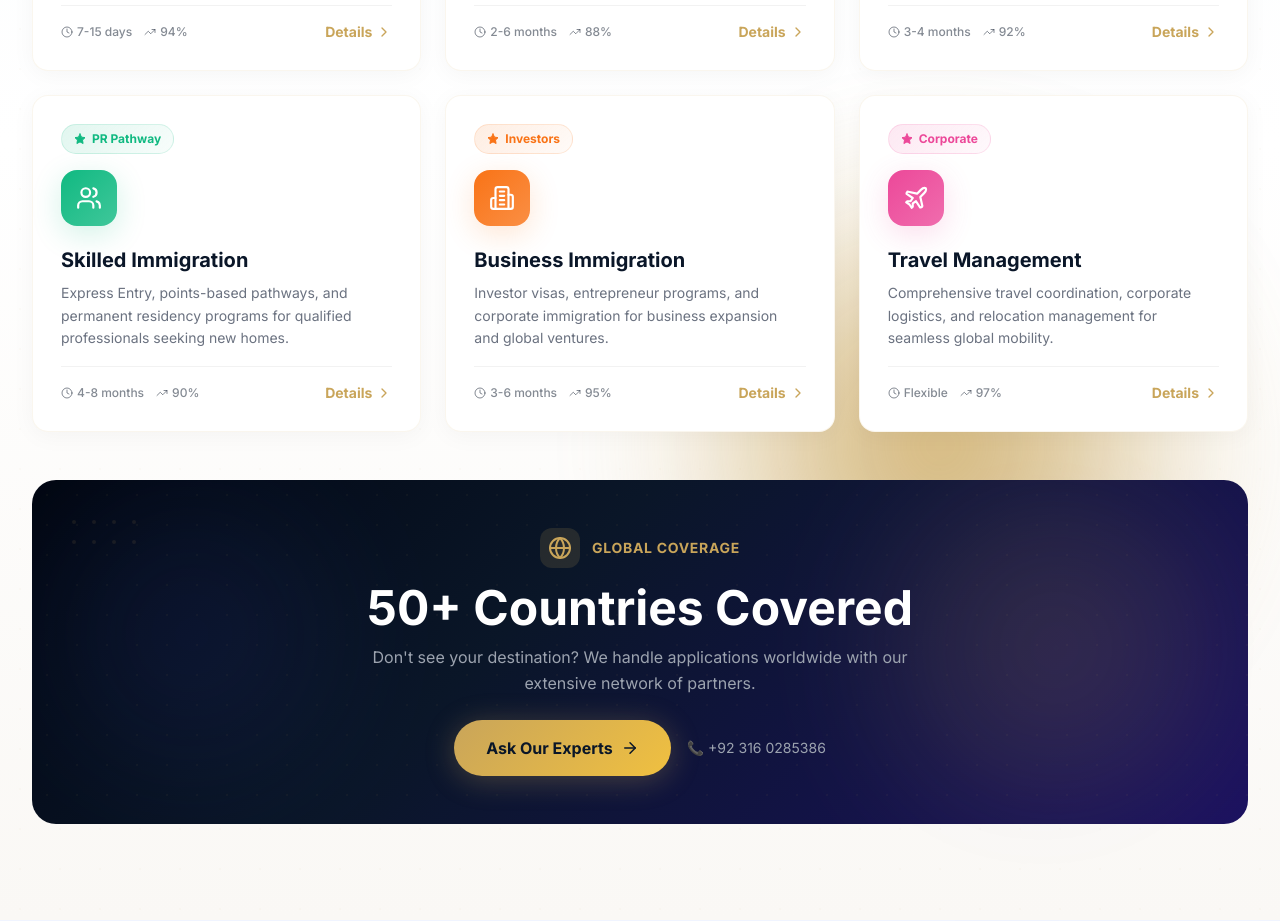
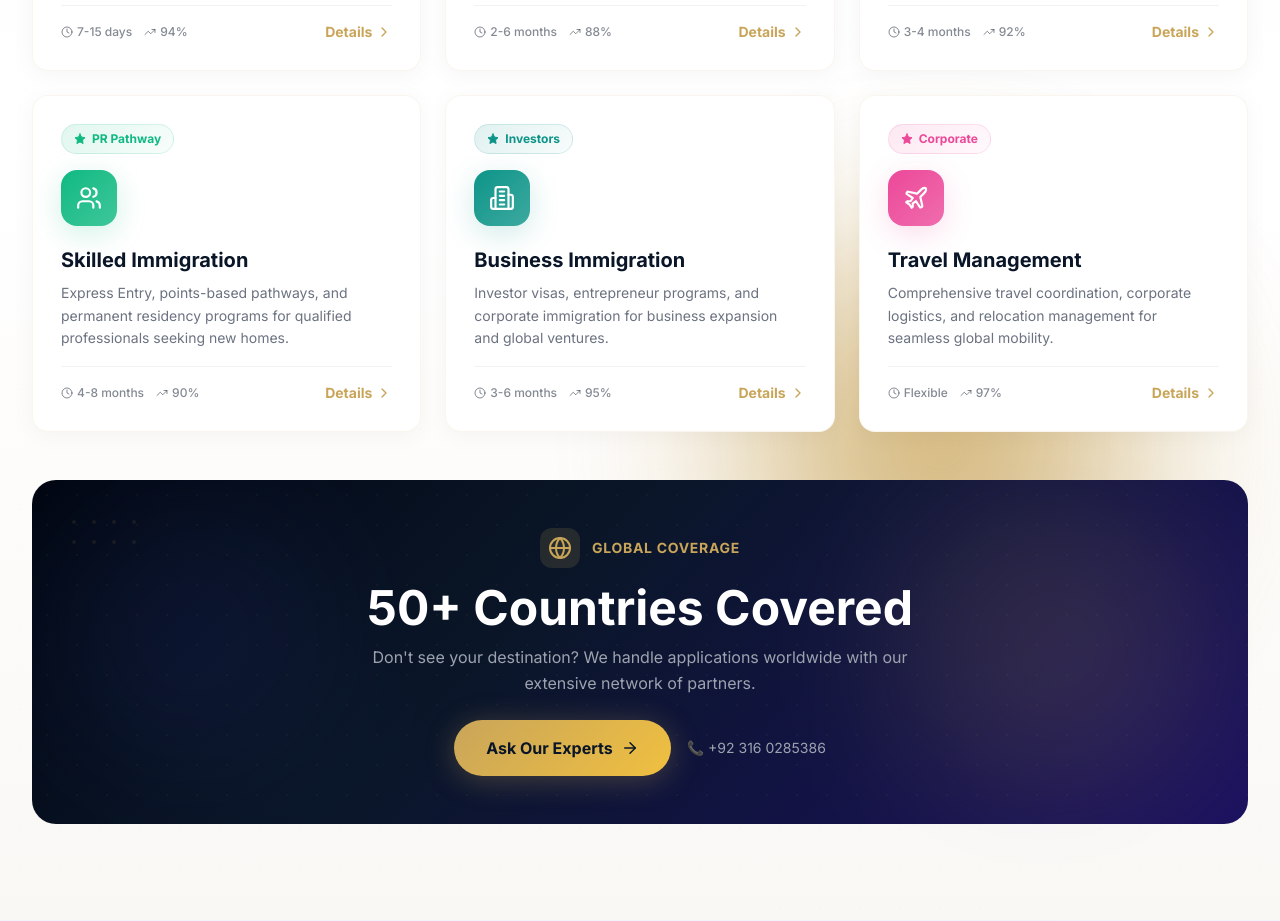
Before and after one commit to imran1001/Accurate-ConsultancyV3, a React (Vite) app: page / in a window 1280 px wide. Shown: the part 1540-2461 px from the top of the page. Built offline with nearby package versions, Linux system fonts and the light colour scheme.

Commit message:
Update color and background for Business Immigration

```diff
--- a/src/components/Services.jsx
+++ b/src/components/Services.jsx
@@ -79,9 +79,9 @@ const serviceData = [
     icon: Building2,
     title: 'Business Immigration',
     short: 'Investor visas, entrepreneur programs, and corporate immigration for business expansion and global ventures.',
-    color: '#f97316',
-    bg: 'from-orange-600 to-orange-500',
-    gradient: 'rgba(249,115,22,0.1)',
+    color: '#0d9488',
+    bg: 'from-teal-600 to-teal-500',
+    gradient: 'rgba(13,148,136,0.1)',
     tag: 'Investors',
     stats: { success: '95%', time: '3-6 months', cases: '150+' },
     features: ['Business planning', 'Investment structuring', 'Funds documentation', 'Corporate support'],
```
